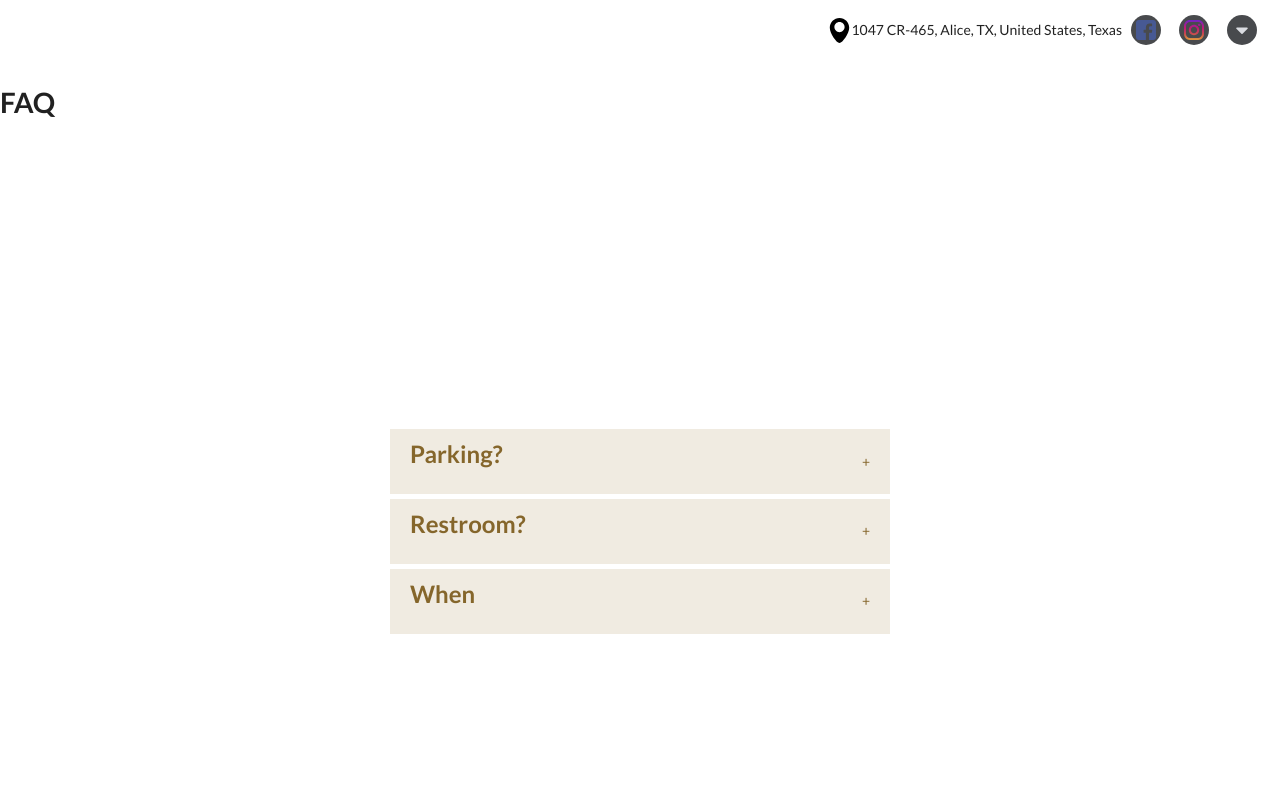
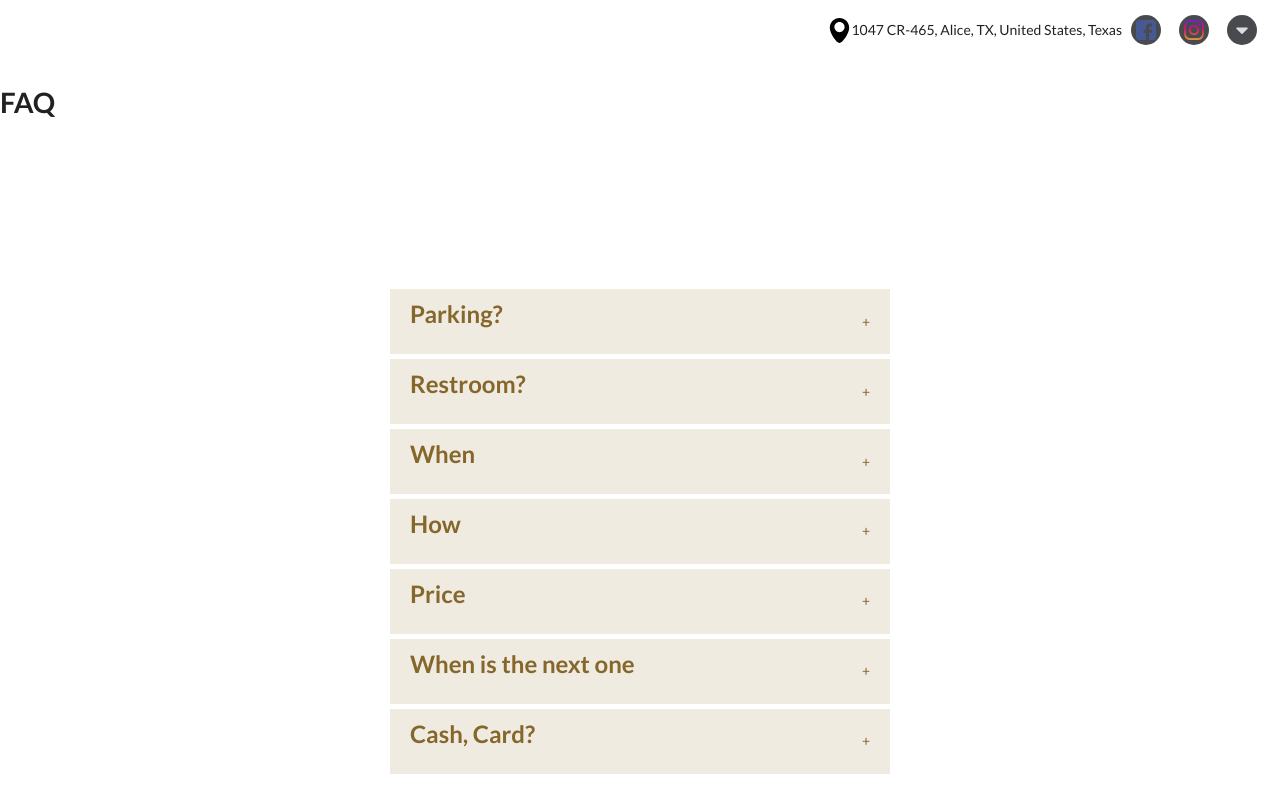
Before and after one commit to Brandon-Banda/greenacres, a React (Vite) app in the folder app/: page /faq in a window 1280 px wide. Shown: the top 800 px of the page. Built offline with nearby package versions, Linux system fonts and the light colour scheme.

Commit message:
faq stuff

```diff
--- a/app/src/pages/Application.tsx
+++ b/app/src/pages/Application.tsx
@@ -185,9 +185,9 @@ function Application() {
           <label>CashApp: $AlvaZambranoGAM </label>
           <label>PayPal: aiz72 @yahoo.com</label>
         </div>
-        <div className="temp-data">
+        <pre>
           <p>{data}</p>
-        </div>
+        </pre>
       </div>
     </div>
   );
--- a/app/src/pages/FAQ.tsx
+++ b/app/src/pages/FAQ.tsx
@@ -14,8 +14,28 @@ const data = [
   },
   {
     question: 'When',
-    answer: 'No when did i ask',
+    answer: '10am to 4pm',
     key: 2,
+  },
+  {
+    question: 'How',
+    answer: 'do thing apply yes',
+    key: 3,
+  },
+  {
+    question: 'Price',
+    answer: '10x10 for $30 or 12x12 for $35',
+    key: 4,
+  },
+  {
+    question: 'When is the next one',
+    answer: 'We aim monthly',
+    key: 5,
+  },
+  {
+    question: 'Cash, Card?',
+    answer: 'Most vendors take credit cards',
+    key: 4,
   },
 ];
 
```
